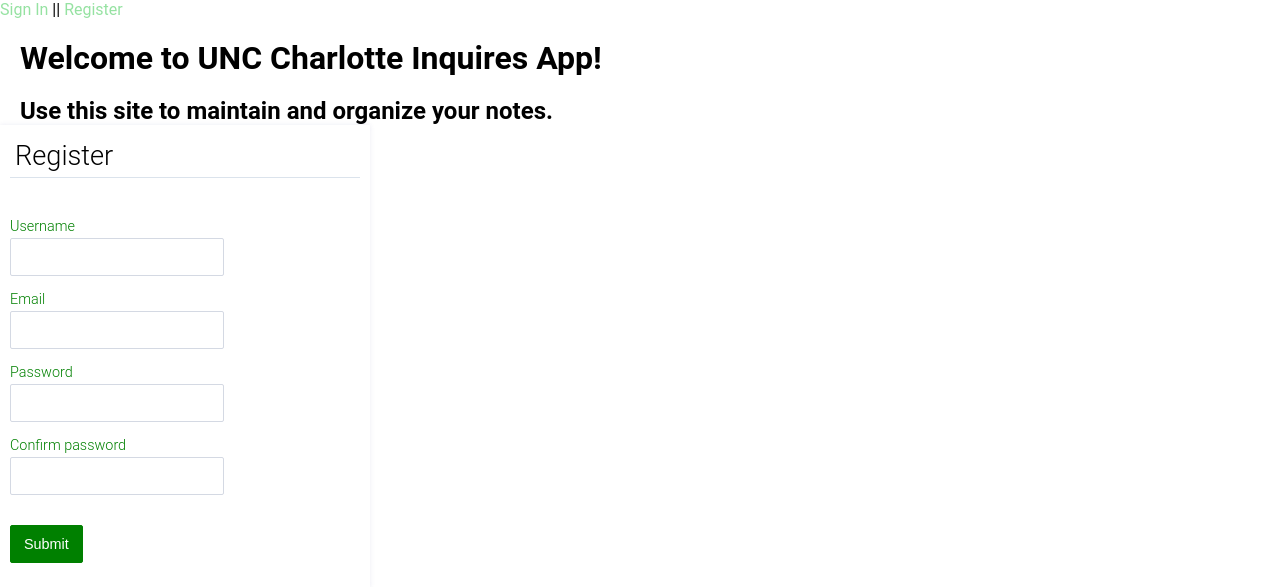
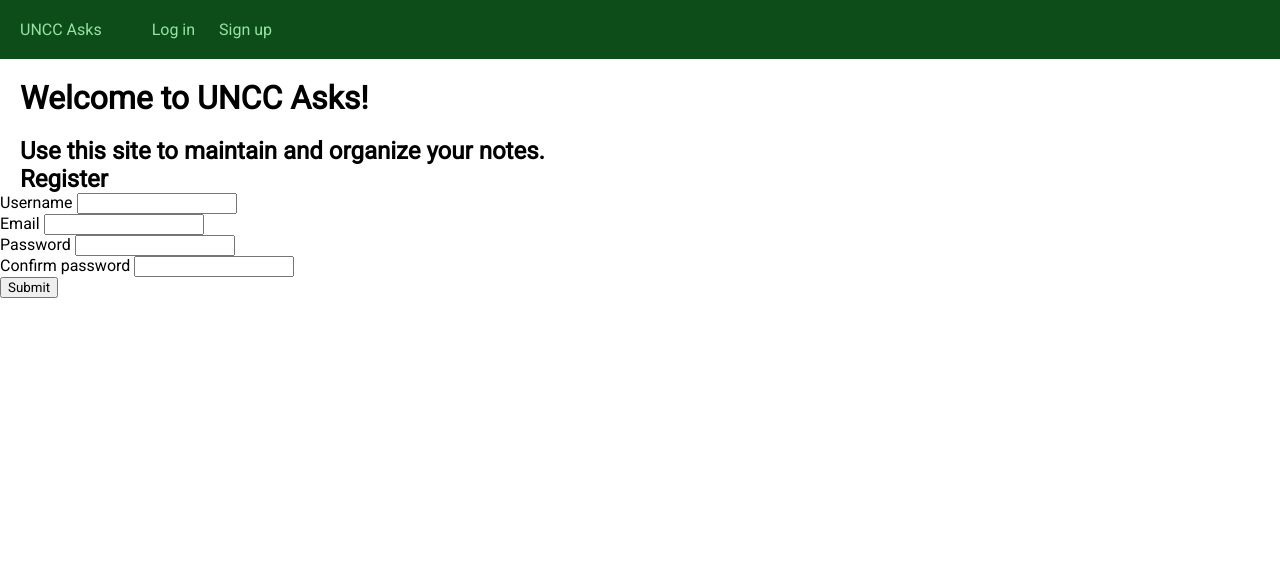
Before and after one commit to kpeter49/ITSC3155_Group21, a Python web app: template templates/register.html in a window 1280 px wide. Shown: the top 587 px of the page. Run offline with Jinja, Linux system fonts and the light colour scheme; the template is opened without the code that fills it, so the values that code supplies are empty, except form fields; tables that the repository leaves empty hold one stand-in row (values such as "Sample post"); form fields are guessed from the names that the template uses.

Commit message:
Updated login.html and register.html to be more consistent with overall website

```diff
--- a/templates/register.html
+++ b/templates/register.html
@@ -1,28 +1,39 @@
+{% import 'attach_image.html' as attachImage %}
+{% import 'post.html' as post %}
+{% import 'log.html' as log %}
+{% import 'post_catalog.html' as catalog %}
+
+<!---- The homepage -->
 <!DOCTYPE html>
 <html lang="en">
-<head>
-    <meta charset="UTF-8">
-    <title>Title</title>
-    <link rel="stylesheet" href="{{ url_for('static', filename='main.css') }}">
-    <link rel="stylesheet" href="{{ url_for('static', filename='forms.css') }}">
+    <head>
+        <meta charset="utf-8">
+        <meta name="viewport" content="width=device-width, initial-scale=1">
+        <meta name="description" content="Class Forum Tool">
+        <title>UNC Charlotte Asks</title>
+        <!-- styles -->
+        <link rel="stylesheet" href="{{ url_for('static', filename='main.css') }}">
+        <!-- fonts -->
+        <link rel="preconnect" href="https://fonts.googleapis.com">
+        <link rel="preconnect" href="https://fonts.gstatic.com" crossorigin>
+        <link href="https://fonts.googleapis.com/css2?family=Roboto&display=swap" rel="stylesheet">
 </head>
     <body>
-        <div class="navdiv">
+        <header>
+            <a class="logo" href="{{ url_for('index') }}">UNCC Asks</a>
+            <nav>
+                <ul class="nav-links">
+                    {% if user %}
+                    <li><a href="{{ url_for('logout') }}">Log out</a></li>
+                    {% else %}
+                    <li><a href="{{ url_for('login') }}">Log in</a></li>
+                    <li><a href="{{ url_for('register') }}">Sign up</a></li>
+                    {% endif %}
+                </ul>
+            </nav>
+        </header>
 
-                {% if user %}
-        <nav>
-            <a href = "{{ url_for('logout') }}"> Logout</a>
-        </nav>
-
-    {% else %}
-        <nav>
-            <a href ="{{url_for('login') }}">Sign In</a> ||
-            <a href ="{{url_for('register') }}">Register</a>
-        </nav>
-    {% endif %}
-
-        </div>
-        <h1> Welcome to UNC Charlotte Inquires App! </h1>
+        <h1> Welcome to UNCC Asks! </h1>
 
 
 
```
Also changed, not shown: templates/login.html (+31 -21 lines).
